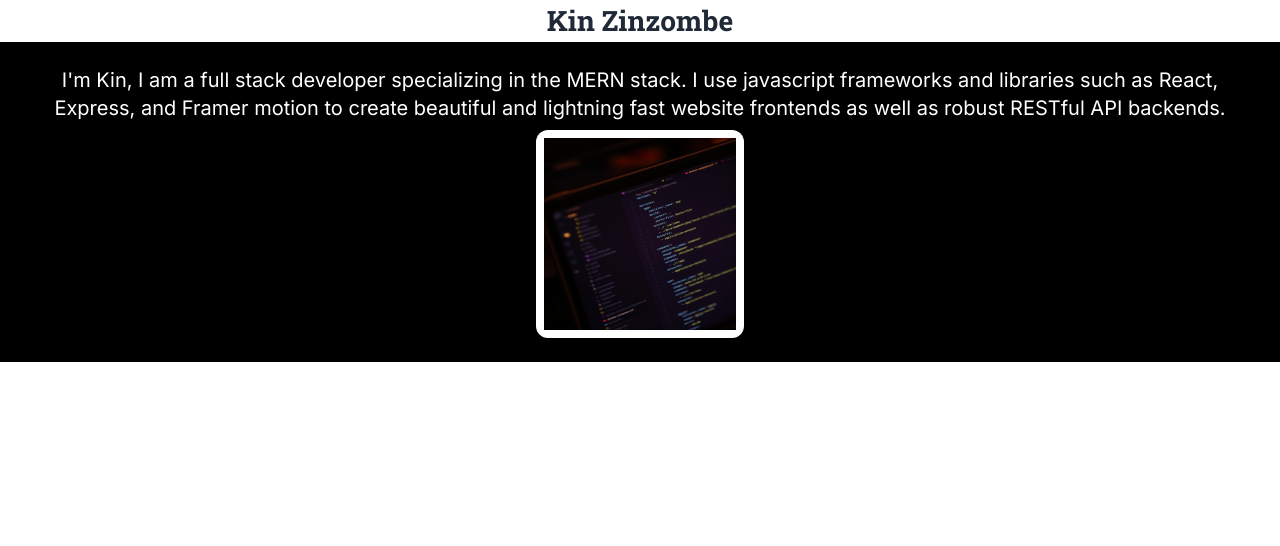
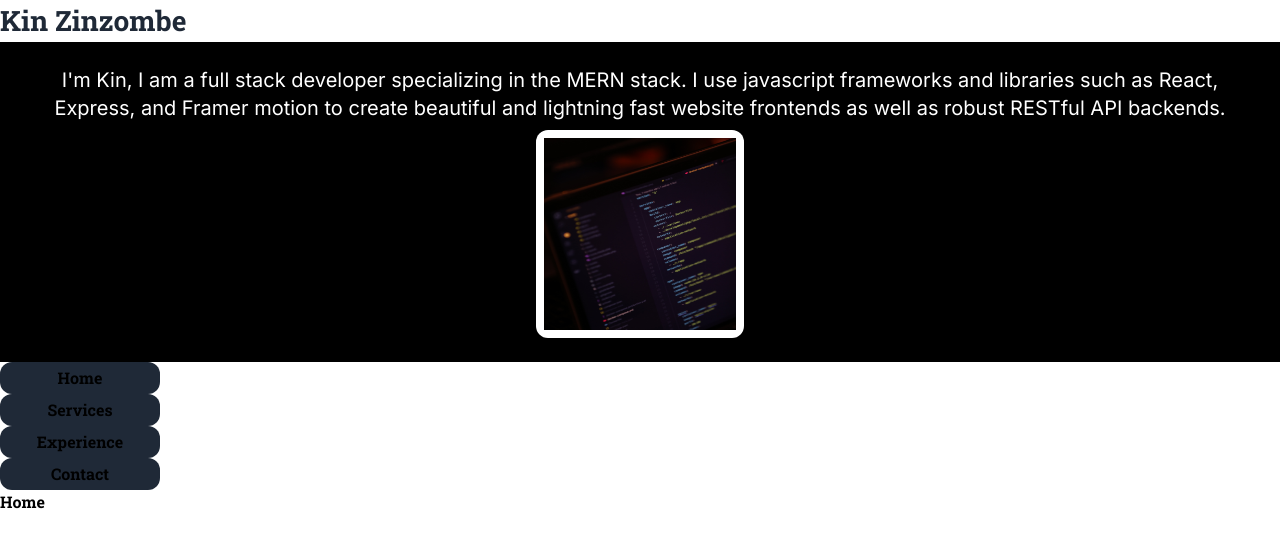
Before and after one commit to codewithkin/myportfolio, a React (Vite) app: page / in a window 1280 px wide. Shown: the top 546 px of the page. Built offline with nearby package versions, Linux system fonts and the light colour scheme.

Commit message:
Configured nav bar

```diff
--- a/src/App.jsx
+++ b/src/App.jsx
@@ -5,16 +5,69 @@ import Contact from './pages/Contact'
 import Experience from './pages/Experience'
 import Home from './pages/Home'
 import Services from './pages/Services'
-import { motion } from 'framer-motion'
+import { animate, motion } from 'framer-motion'
+import { BiMenu } from 'react-icons/bi';
 
 function App() {
-  const [count, setCount] = useState(0)
+  const [showNav, setShowNav] = useState(false);
+  const showNavBar = () => {
+    setShowNav(true)
+  }
 
   return (
     <section className="App">
-      <section className="container">
-        <motion.h1 animate={{ fontSize: '1.75rem' }} className=' text-center font-bold text-gray-800'>Kin Zinzombe</motion.h1>
+      <section className="container flex gap-2">
+        <BiMenu className={ showNav ? 'hidden' : 'w-[2rem] h-[2rem] self-center block md:hidden' } onClick={() => showNavBar}/>
+        <motion.h1 animate={{ fontSize: '1.75rem' }} className=' font-bold text-gray-800'>Kin Zinzombe</motion.h1>
       </section>
+
+      <header className="bg-black grid p-6 text-white">
+                <article className="text-center mb-2">
+                    <p className="text-xl">
+                    I'm Kin, I am a full stack developer specializing in the MERN stack. I use javascript frameworks and
+                    libraries such as React, Express, and Framer motion
+                    to create beautiful and lightning fast website frontends as well as robust RESTful API backends.
+                    </p>
+                </article>
+
+                <motion.article whileHover={{  x:-20, y:-10 }} className="bg-white flex justify-center align-middle rounded-xl p-2 justify-self-center">
+                    <img src='./src/assets/image.jpg' alt="developer" className="w-[12rem] h-[12rem]"/>
+                </motion.article>
+            </header>
+      <article>
+                <motion.ul className=" hidden desktop-links md:block">
+                    <li>
+                        <Link to='/'>Home</Link>
+                    </li>
+                    <li>
+                        <Link to='/services'>Services</Link>
+                    </li>
+                    <li>
+                        <Link to='/experience'>Experience</Link>
+                    </li>
+                    <li>
+                        <Link to='/contact'>Contact</Link>
+                    </li>
+                </motion.ul>
+      </article>
+
+      <article >
+                <motion.ul className={ showNav ? 'block' : "hidden links" }>
+                    <li>
+                        <Link to='/'>Home</Link>
+                    </li>
+                    <li>
+                        <Link to='/services'>Services</Link>
+                    </li>
+                    <li>
+                        <Link to='/experience'>Experience</Link>
+                    </li>
+                    <li>
+                        <Link to='/contact'>Contact</Link>
+                    </li>
+                </motion.ul>
+      </article>
+
       <Routes>
         <Route path='/' element={<Home/>} />
         <Route path='/services' element={<Services/>} />
--- a/src/index.css
+++ b/src/index.css
@@ -11,3 +11,11 @@ h2 {
 p {
     font-family: Inter, 'sans serif';
 }
+
+.desktop-links ul {
+    @apply flex gap-4 justify-center items-center
+}
+
+.desktop-links li {
+    @apply p-4 bg-gray-800 rounded-xl w-[10rem] h-[2rem] flex gap-4 justify-center items-center
+}
--- a/src/pages/Home.jsx
+++ b/src/pages/Home.jsx
@@ -3,19 +3,7 @@ import { motion } from "framer-motion";
 const Home = () => {
     return (
         <section>
-            <header className="bg-black grid p-6 text-white">
-                <article className="text-center mb-2">
-                    <p className="text-xl">
-                    I'm Kin, I am a full stack developer specializing in the MERN stack. I use javascript frameworks and
-                    libraries such as React, Express, and Framer motion
-                    to create beautiful and lightning fast website frontends as well as robust RESTful API backends.
-                    </p>
-                </article>
-
-                <motion.article whileHover={{  x:-20, y:-10 }} className="bg-white flex justify-center align-middle rounded-xl p-2 justify-self-center">
-                    <img src='./src/assets/image.jpg' alt="developer" className="w-[12rem] h-[12rem]"/>
-                </motion.article>
-            </header>
+<h1>Home</h1>
         </section>
      );
 }
```
